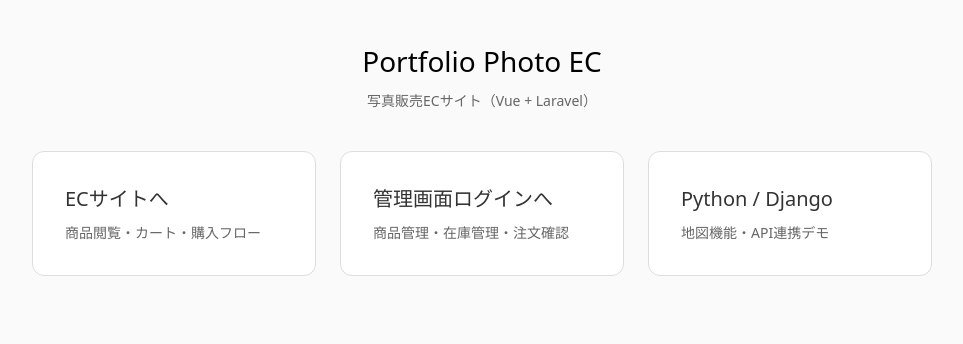
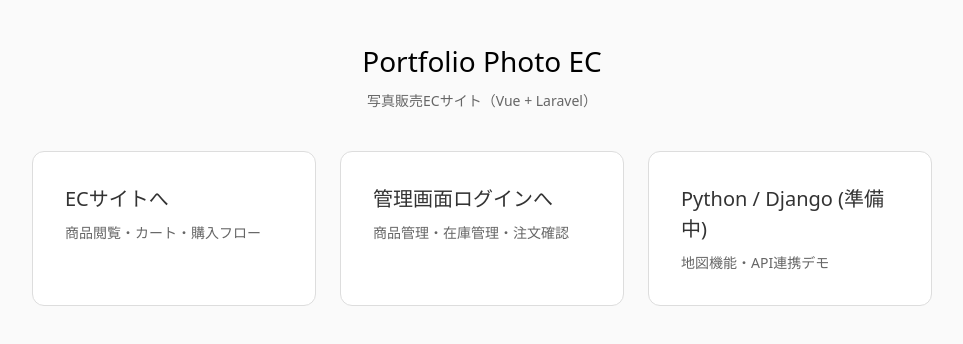
Before and after one commit to natsuki-ohta/laravel-vue-photo-ec, a Vue app in the folder front/: page / in a window 1280 px wide. Shown: the top 344 px of the page, without its empty margins (158-1121 px from the left). Built offline with nearby package versions, Linux system fonts and the light colour scheme; what vue-toast-notification would draw is missing.

Commit message:
トップページは　python画面は準備中と表記

```diff
--- a/front/src/views/PortfolioHome.vue
+++ b/front/src/views/PortfolioHome.vue
@@ -17,7 +17,7 @@
       </router-link>
 
       <router-link to="/python" class="menu-card">
-        <h2>Python / Django</h2>
+        <h2>Python / Django (準備中)</h2>
         <p>地図機能・API連携デモ</p>
       </router-link>
     </div>
```
